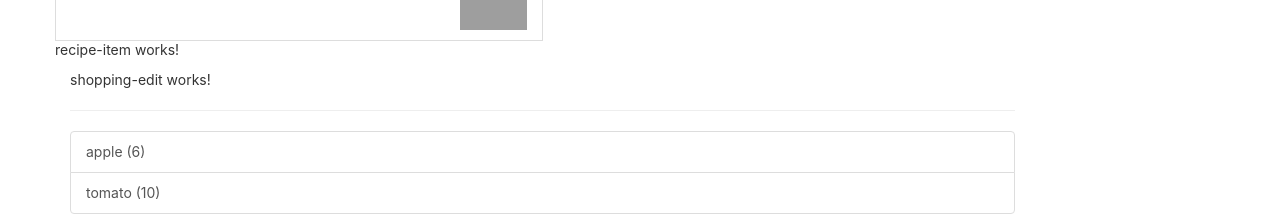
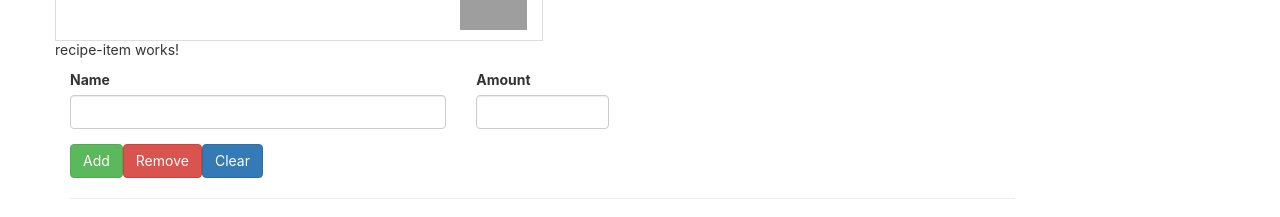
Before and after one commit to w-3513y/angular-studies-start, an Angular app: page / in a window 1280 px wide. Shown: the part 305-522 px from the top of the page. Built offline with nearby package versions, Linux system fonts and the light colour scheme; grey boxes are pictures that could not be loaded.

Commit message:
Add Shopping Edit Buttons and Style

```diff
--- a/src/app/shopping-list/shopping-edit/shopping-edit.component.html
+++ b/src/app/shopping-list/shopping-edit/shopping-edit.component.html
@@ -1 +1,23 @@
-<p>shopping-edit works!</p>
+<div class="row">
+  <div class="col-xs-12">
+    <form>
+      <div class="row">
+        <div class="col-sm-5 form-group">
+          <label for="name">Name</label>
+          <input type="text" id="name" class="form-control">
+        </div>
+        <div class="col-sm-2 form-group">
+          <label for="amount">Amount</label>
+          <input type="number" id="amount" class="form-control">
+        </div>
+      </div>
+      <div class="row">
+        <div class="col-xs-12">
+          <button class="btn btn-success" type="submit">Add</button>
+          <button class="btn btn-danger" type="button">Remove</button>
+          <button class="btn btn-primary" type="button">Clear</button>
+        </div>
+      </div>
+    </form>
+  </div>
+</div>
```
